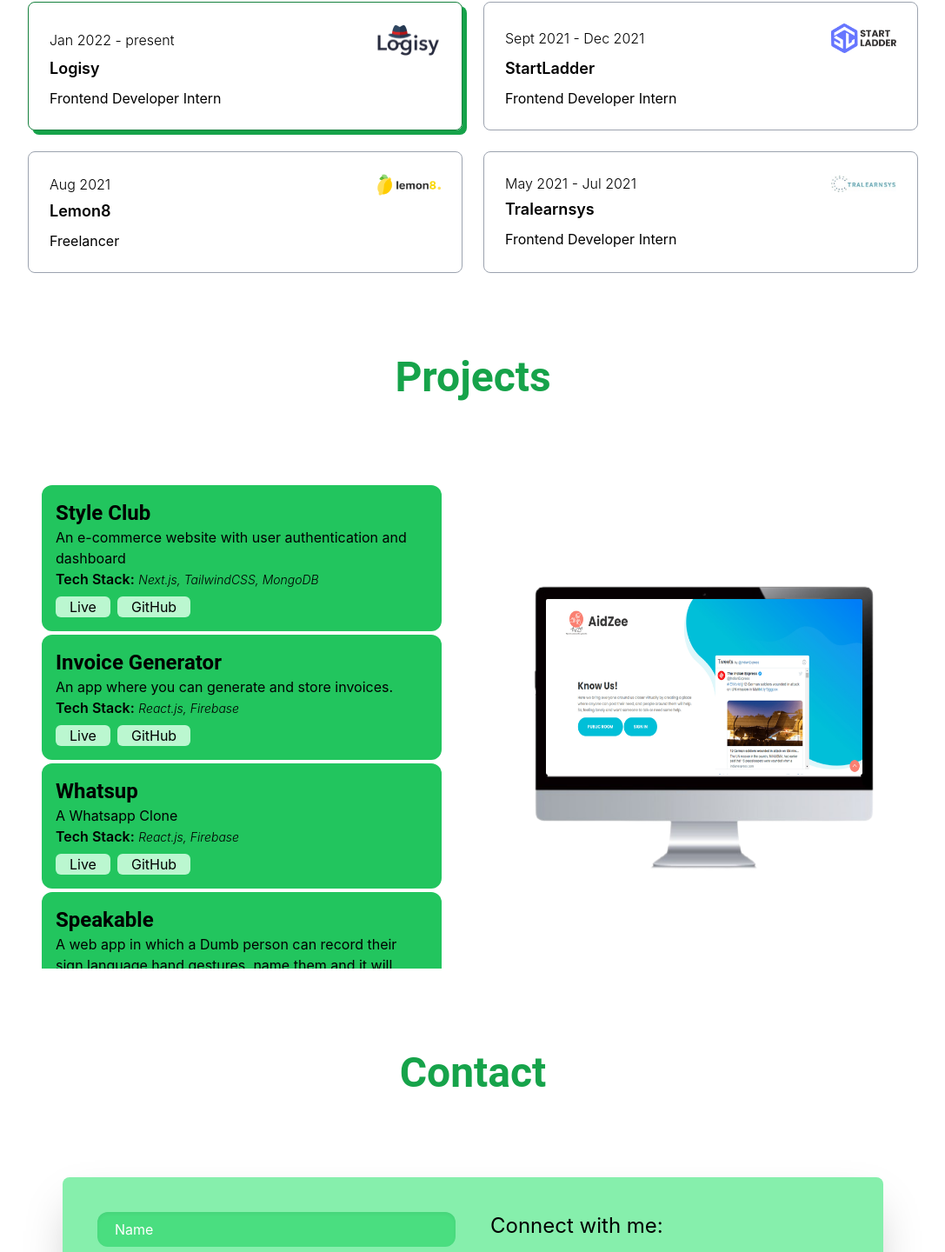
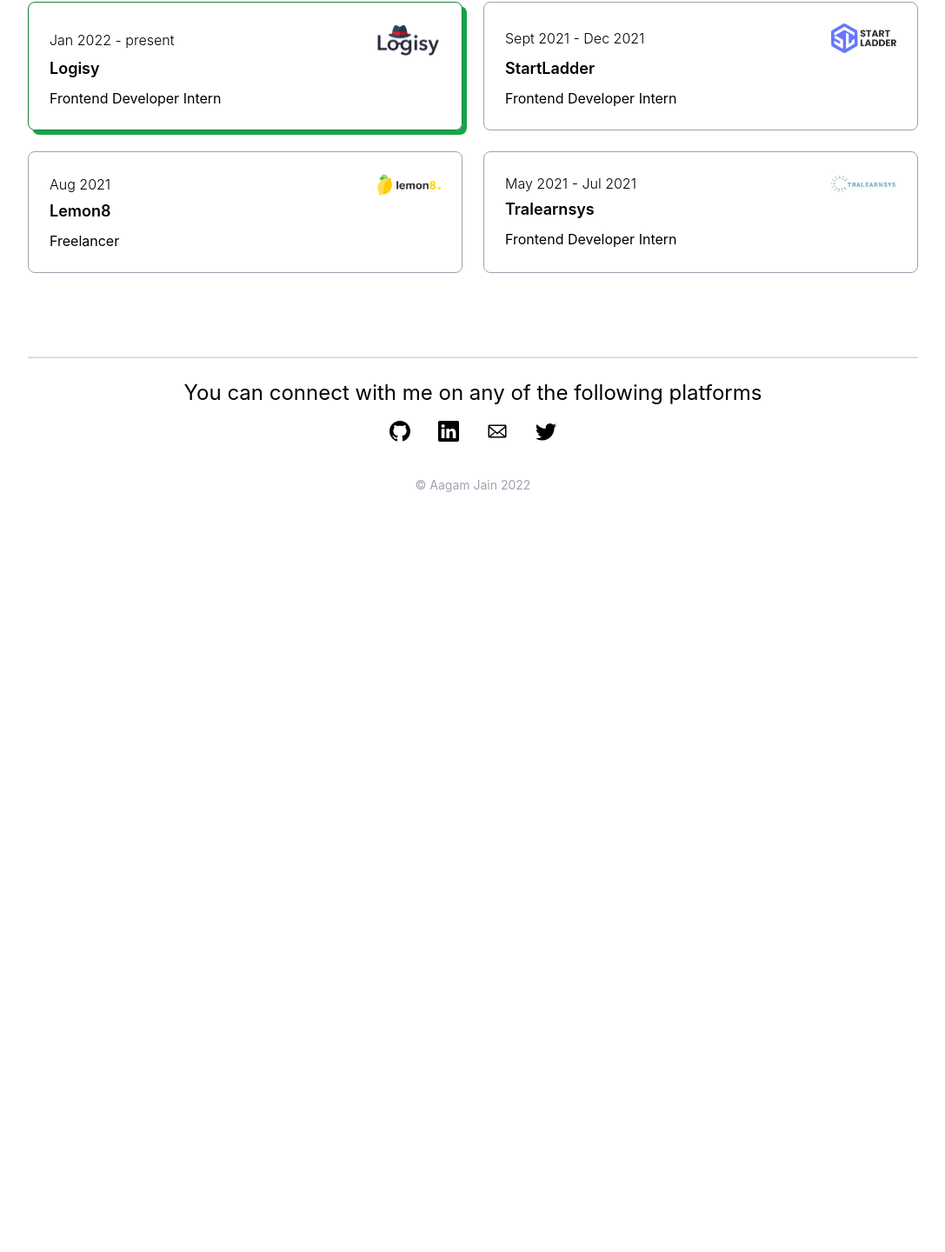
Before and after one commit to Aagam-Jain-113/Aagam-Jain-113.github.io, a React (Create React App) app: page /projects in a window 1280 px wide. Shown: the part 1314-2754 px from the top of the page at 87% size, without its empty margins (96-1183 px from the left). After the commit the page ends 1922 px from the top, so only its background shows below. Built offline with nearby package versions, Linux system fonts and the light colour scheme.

Commit message:
updated: Contact section

```diff
--- a/src/App.js
+++ b/src/App.js
@@ -4,7 +4,7 @@
 import Experience from './components/Experience';
 import Hero from './components/Hero';
 import Navbar from './components/Navbar';
-import Projects from './components/Projects';
+// import Projects from './components/Projects';
 
 function App() {
   return (
@@ -15,9 +15,8 @@
       </div>
       <Skills />
       <Experience />
-      <Projects />
+      {/* <Projects /> */}
       <Contact />
-      <div className='h-2 bg-green-700 w-full' />
     </div>
   );
 }
--- a/src/components/Contact.js
+++ b/src/components/Contact.js
@@ -1,45 +1,37 @@
 import React from 'react'
 import { BsGithub, BsLinkedin, BsTwitter } from 'react-icons/bs'
 import { GoMail } from 'react-icons/go'
-import { PopupButton } from 'react-calendly'
+// import { PopupButton } from 'react-calendly'
 
 function Contact() {
     return (
-        <div className='min-h-screen mt-24' id="contact">
-            <p className='text-3xl md:text-5xl text-center font-roboto text-green-600 font-semibold'>Contact</p>
-            <div className='max-w-screen-lg px-10 font-poppins mx-auto'>
-                <div className='bg-green-300 p-10 grid grid-cols-2 gap-10 mt-12 lg:mt-24 w-full rounded-lg shadow-2xl'>
-                    <div className='col-span-2 md:col-span-1'>
-                        <input type="text" className='w-full rounded-xl px-5 h-10 outline-none shadow-inner bg-green-400 text-white placeholder:text-white' placeholder='Name' />
-                        <input type="email" className='w-full mt-4 rounded-xl px-5 h-10 outline-none shadow-inner bg-green-400 text-white placeholder:text-white' placeholder='Email' />
-                        <textarea className='w-full rounded-xl mt-4 p-5 h-40 outline-none shadow-inner bg-green-400 text-white placeholder:text-white' placeholder='Your message here' />
-                        <button className='text-white bg-green-600 rounded-lg w-32 mt-6 text-center py-2'>Submit</button>
-                    </div>
-                    <div className='col-span-2 md:col-span-1'>
-                        <p className='text-2xl'>Connect with me: </p>
-                        <div className='flex space-x-4 text-2xl mt-4'>
-                            <a href="https://github.com/Aagam-Jain-113/" aria-label="GitHub" target="_blank" className="transform hover:scale-125" rel="noreferrer">
+        <div className='max-w-screen-lg px-10 lg:px-0 mx-auto mt-12 lg:mt-24' id="contact">
+            <hr className="h-0.5 bg-gray-300" />
+            <div className='text-center text-2xl my-6'>
+                <p>You can connect with me on any of the following platforms</p>
+                <div className='flex space-x-8 justify-center text-2xl mt-4'>
+                    <a href="https://github.com/Aagam-Jain-113/" aria-label="GitHub" target="_blank" className="transform hover:scale-125 duration-300" rel="noreferrer">
                         <BsGithub />
                     </a>
-                            <a href="https://www.linkedin.com/in/aagam-jain113/" aria-label="Linkedin" target="_blank" className="transform hover:scale-125" rel="noreferrer">
+                    <a href="https://www.linkedin.com/in/aagam-jain113/" aria-label="Linkedin" target="_blank" className="transform hover:scale-125 duration-300" rel="noreferrer">
                         <BsLinkedin />
                     </a>
-                            <a href="mailto:aagamjain113@gmail.com" className="transform hover:scale-125">
+                    <a href="mailto:aagamjain113@gmail.com" className="transform hover:scale-125 duration-300">
                         <GoMail />
                     </a>
-                            <a href="https://twitter.com/AagamJain113" aria-label="Twitter" target="_blank" className="transform hover:scale-125" rel="noreferrer">
+                    <a href="https://twitter.com/AagamJain113" aria-label="Twitter" target="_blank" className="transform hover:scale-125 duration-300" rel="noreferrer">
                         <BsTwitter />
                     </a>
                 </div>
+                <p className='text-gray-400 my-10 text-sm'>&#169; Aagam Jain 2022 </p>
+                {/* <p className='mt-4 text-base '>or</p>
+                <p className='mt-2'>We can have a one-on-one meeting over a cup of coffee</p>
                 <PopupButton
                     url="https://calendly.com/aagamjain113?primary_color=36e7f7"
-                            className="w-1/2 px-2 py-2 mt-12 text-white rounded-full bg-green-600 hover:bg-green-700"
+                    className="w-1/5 px-2 text-xl py-2 mt-6 text-white rounded-full bg-primary hover:bg-darker"
                     text="Lets connect!"
-                        />
+                /> */}
             </div>
-                </div>
-            </div>
-
         </div>
     )
 }
```
Lines whose indentation alone changed are shown as unchanged.
